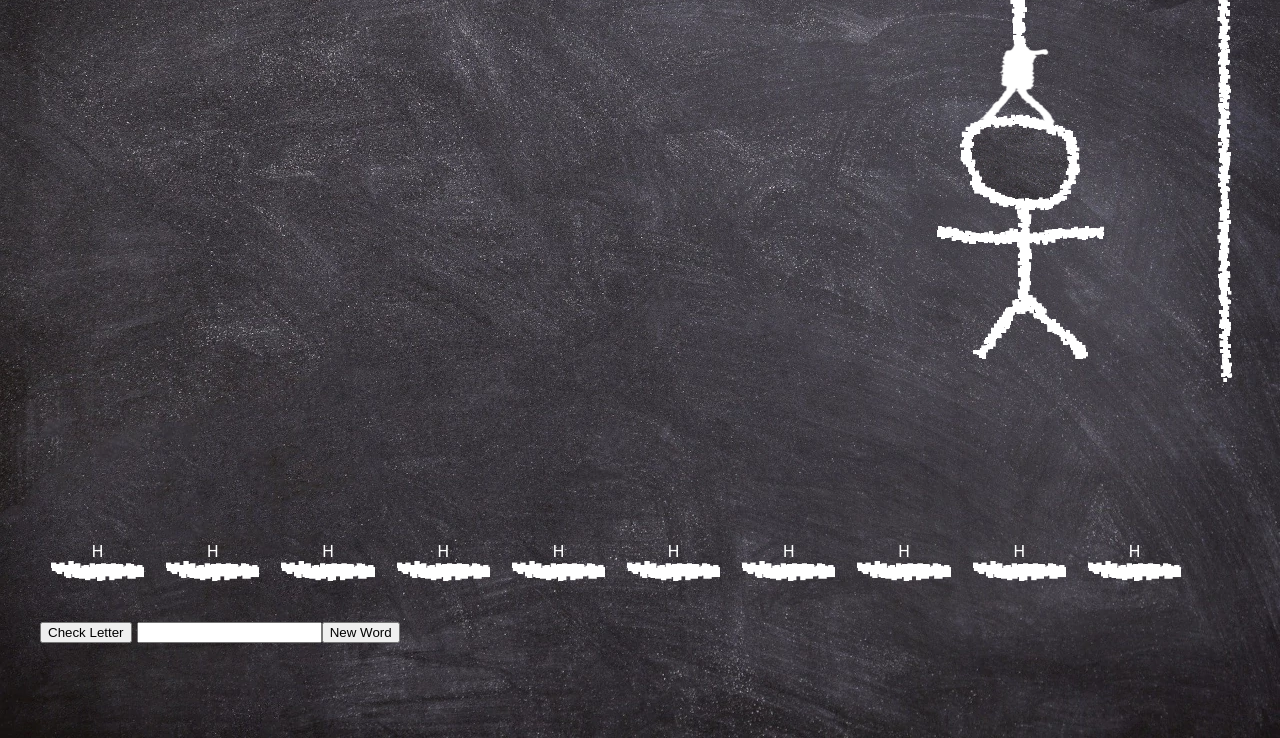
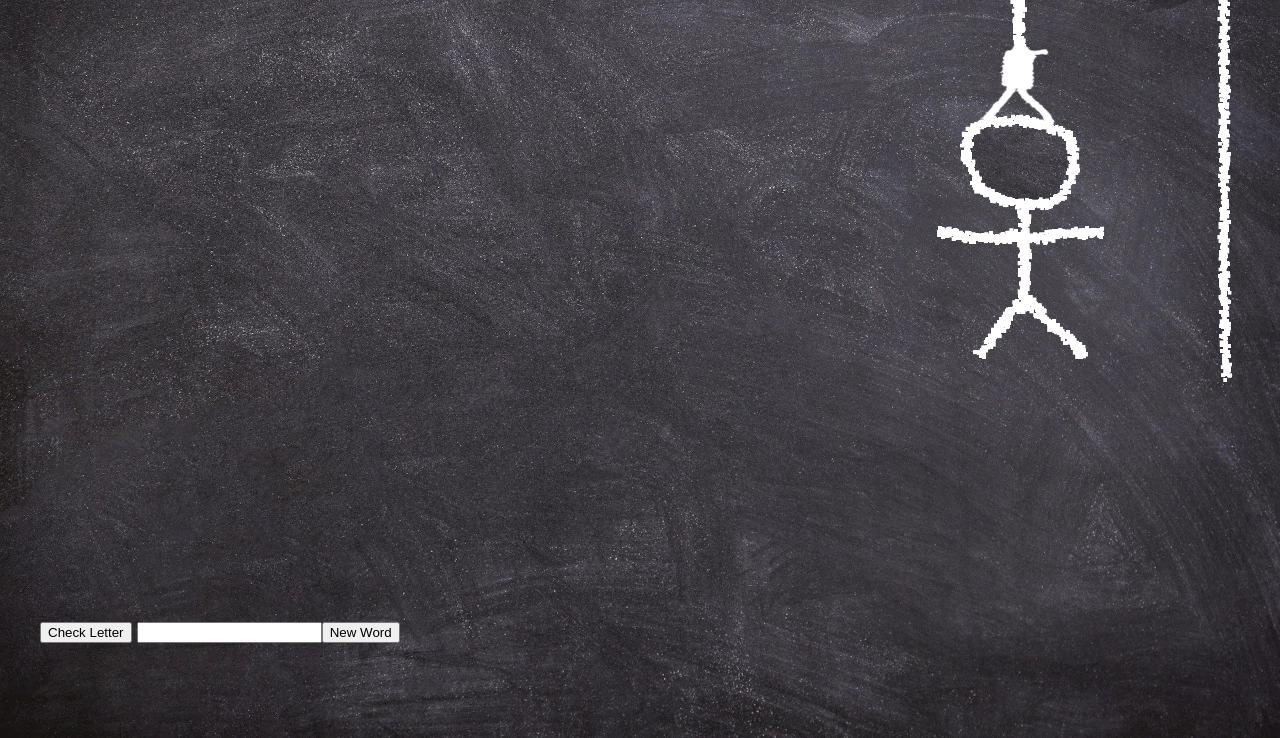
Before and after one commit to RobTheThief/hangman-ci-2, a plain HTML site: page index.html in a window 1280 px wide. Shown: the part 62-800 px from the top of the page. Drawn offline with Linux system fonts and the light colour scheme; a web font is replaced by a local one.

Commit message:
Add display-none class to letters

```diff
--- a/assets/css/style.css
+++ b/assets/css/style.css
@@ -115,43 +115,6 @@ h1 {
   margin: 0 0.5% 0 0.5%;
 }
 
-/* .letterdash-1 {
-  left: 2rem;
+.display-none {
+  display: none;
 }
-
-.letterdash-2 {
-  left: 8.5rem;
-}
-
-.letterdash-3 {
-  left: 15rem;
-}
-
-.letterdash-4 {
-  left: 21.5rem;
-}
-
-.letterdash-5 {
-  left: 28rem;
-}
-
-.letterdash-6 {
-  left: 34.5rem;
-}
-
-.letterdash-3 {
-  left: 15rem;
-}
-
-.letterdash-3 {
-  left: 15rem;
-}
-
-.letterdash-3 {
-  left: 15rem;
-}
-
-.letterdash-3 {
-  left: 15rem;
-}
- */
--- a/index.html
+++ b/index.html
@@ -30,43 +30,43 @@
             <img src="./assets/images/leftleg.png" alt="stickman left leg" class="game-drawings stickman-lleg">
             <img src="./assets/images/rightleg.png" alt="stickman right leg" class="game-drawings stickman-rleg">
             <div class="word-container">
-                <div class="letterdash-container letterdash-1" >
+                <div class="letterdash-container display-none" id="letterdash-1">
                     <span class="letter-span">H</span>
                     <img src="./assets/images/letterdash.png" alt="letter underscore or dash" class="letterdash">
                 </div>
-                <div class="letterdash-container letterdash-2" >
+                <div class="letterdash-container display-none" id="letterdash-2">
                     <span class="letter-span">H</span>
                     <img src="./assets/images/letterdash.png" alt="letter underscore or dash" class="letterdash">
                 </div>
-                <div class="letterdash-container letterdash-3" >
+                <div class="letterdash-container display-none" id="letterdash-3">
                     <span class="letter-span">H</span>
                     <img src="./assets/images/letterdash.png" alt="letter underscore or dash" class="letterdash">
                 </div>
-                <div class="letterdash-container letterdash-4" >
+                <div class="letterdash-container display-none" id="letterdash-4">
                     <span class="letter-span">H</span>
                     <img src="./assets/images/letterdash.png" alt="letter underscore or dash" class="letterdash">
                 </div>
-                <div class="letterdash-container letterdash-5" >
+                <div class="letterdash-container display-none" id="letterdash-5">
                     <span class="letter-span">H</span>
                     <img src="./assets/images/letterdash.png" alt="letter underscore or dash" class="letterdash">
                 </div>
-                <div class="letterdash-container letterdash-6" >
+                <div class="letterdash-container display-none" id="letterdash-6">
                     <span class="letter-span">H</span>
                     <img src="./assets/images/letterdash.png" alt="letter underscore or dash" class="letterdash">
                 </div>
-                <div class="letterdash-container letterdash-7" >
+                <div class="letterdash-container display-none" id="letterdash-7">
                     <span class="letter-span">H</span>
                     <img src="./assets/images/letterdash.png" alt="letter underscore or dash" class="letterdash">
                 </div>
-                <div class="letterdash-container letterdash-8" >
+                <div class="letterdash-container display-none" id="letterdash-8">
                     <span class="letter-span">H</span>
                     <img src="./assets/images/letterdash.png" alt="letter underscore or dash" class="letterdash">
                 </div>
-                <div class="letterdash-container letterdash-9" >
+                <div class="letterdash-container display-none" id="letterdash-9">
                     <span class="letter-span">H</span>
                     <img src="./assets/images/letterdash.png" alt="letter underscore or dash" class="letterdash">
                 </div>
-                <div class="letterdash-container letterdash-10" >
+                <div class="letterdash-container display-none" id="letterdash-10">
                     <span class="letter-span">H</span>
                     <img src="./assets/images/letterdash.png" alt="letter underscore or dash" class="letterdash">
                 </div>
```
